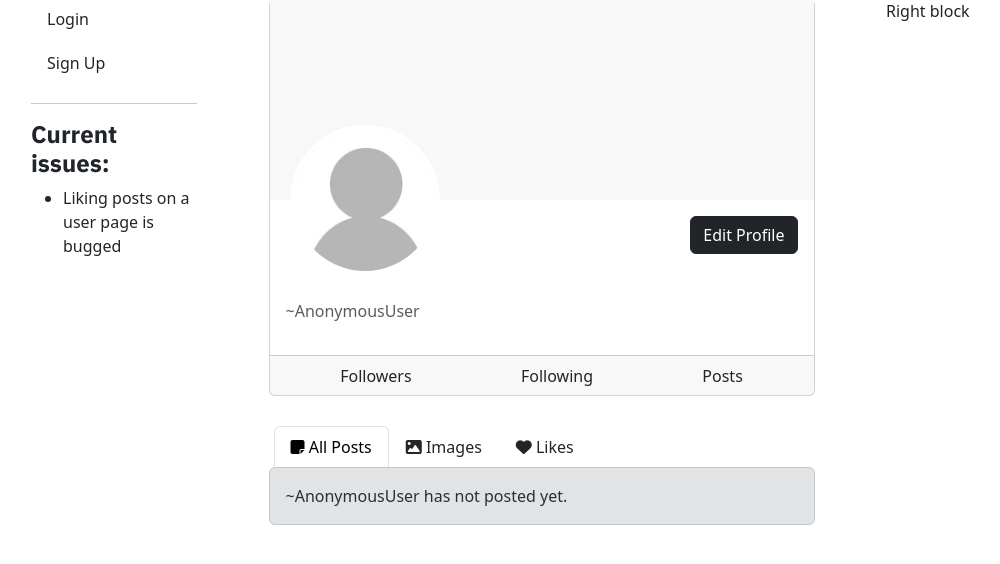
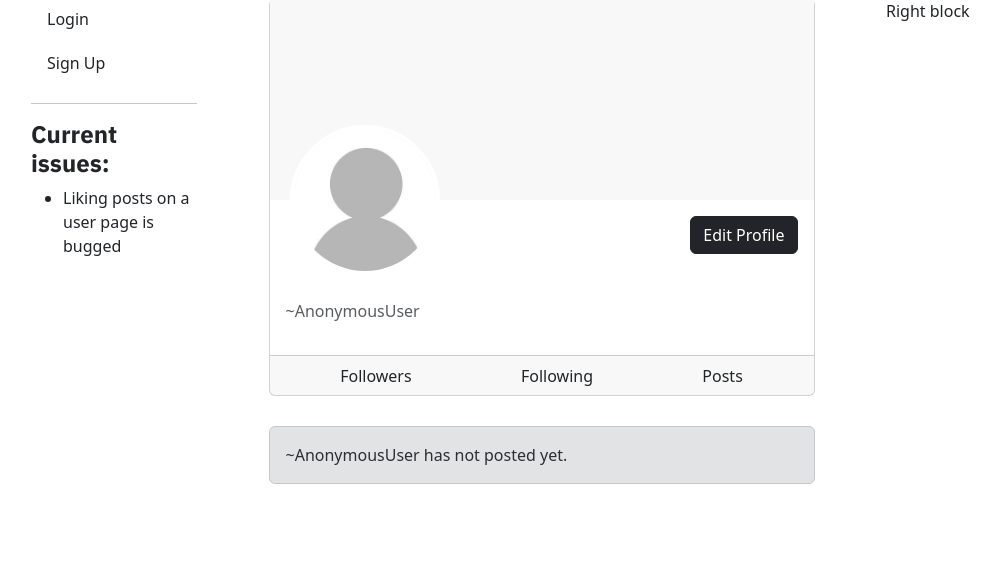
Before and after one commit to paulio11/P4-Squigl-Twitter-Clone, a Django app: template templates/user.html in a window 1280 px wide. Shown: the part 157-721 px from the top of the page, without its empty margins (51-1051 px from the left). Run offline with Django 3.2, Linux system fonts and the light colour scheme; the template is opened without the code that fills it, so the values that code supplies are empty; some libraries are stand-ins or nearby versions.

Commit message:
Remove tab navigation and add pagination to page

```diff
--- a/templates/user.html
+++ b/templates/user.html
@@ -66,25 +66,8 @@
     </div>
 </div>
 <!-- User profile card ends -->
-<!-- Tab navigation -->
-<ul class="nav nav-tabs" id="myTab" role="tablist">
-    <li class="nav-item" role="presentation">
-        <button class="nav-link active" id="posts-tab" data-bs-toggle="tab" data-bs-target="#posts-tab-pane" type="button"
-            role="tab" aria-controls="posts-tab-pane" aria-selected="true"><i class="fa-solid fa-note-sticky"></i> All Posts</button>
-    </li>
-    <li class="nav-item" role="presentation">
-        <button class="nav-link" id="images-tab" data-bs-toggle="tab" data-bs-target="#images-tab-pane" type="button"
-            role="tab" aria-controls="images-tab-pane" aria-selected="false"><i class="fa-solid fa-image"></i> Images</button>
-    </li>
-    <li class="nav-item" role="presentation">
-        <button class="nav-link" id="liked-tab" data-bs-toggle="tab" data-bs-target="#liked-tab-pane" type="button"
-            role="tab" aria-controls="liked-tab-pane" aria-selected="false"><i class="fa-solid fa-heart"></i> Likes</button>
-    </li>
-</ul>
-<div class="tab-content" id="myTabContent">
-    <div class="tab-pane fade show active" id="posts-tab-pane" role="tabpanel" aria-labelledby="posts-tab" tabindex="0">
-        {% if posts %}
-        {% for post in posts %}
+{% if page_obj %}
+{% for post in page_obj %}
 {% include 'post-template.html' %}
 {% endfor %}
 {% else %}
@@ -92,31 +75,6 @@
     ~{{ user }} has not posted yet.
 </div>
 {% endif %}
-    </div>
-    <div class="tab-pane fade" id="images-tab-pane" role="tabpanel" aria-labelledby="images-tab" tabindex="0">
-        <!-- Posts with images -->
-        <div class="image-grid">
-            {% for post in posts %}
-            {% if post.image %}
-            <a href="{% url 'post' post.id %}"><img src="{{ post.image.url }}" class="grid-image"></a>
-            {% endif %}
-            {% endfor %}
-        </div>
-        <!-- Posts with images ends -->
-    </div>
-    <div class="tab-pane fade" id="liked-tab-pane" role="tabpanel" aria-labelledby="liked-tab" tabindex="0">
-        {% if liked_posts %}
-        {% for post in liked_posts %}
-        {% include 'post-template.html' %}
-        {% endfor %}
-        {% else %}
-        <div class="alert alert-secondary" role="alert">
-            ~{{ user }} has not liked any posts.
-        </div>
-        {% endif %}
-    </div>
-</div>
-<!-- Tab navigation ends -->
 {% endblock %}
 
 {% block rightsidebar %}
```
Also changed, not shown: social/views.py (+7 -3 lines). Lines whose indentation alone changed are shown as unchanged.
